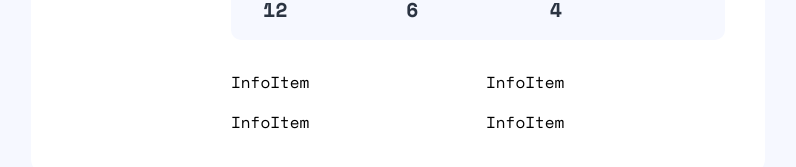
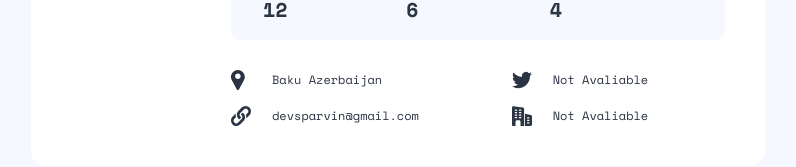
Before and after one commit to ParvinMusayev/Github-User-Finder, a React (Vite) app: page / in a window 1280 px wide. Shown: the part 467-634 px from the top of the page, without its empty margins (242-1038 px from the left). Built offline with nearby package versions, Linux system fonts and the light colour scheme.

Commit message:
feat: Add InfoItem Component

```diff
--- a/src/components/UserCard/components/InfoItem/InfoItem.module.scss
+++ b/src/components/UserCard/components/InfoItem/InfoItem.module.scss
@@ -0,0 +1,25 @@
+:global {
+    body[data-theme="light"] {
+        --info-color: var(--gray-300);
+
+    }
+
+    body[data-theme="dark"] {
+        --info-color: var(--white);
+    }
+}
+
+
+.infoItem {
+    color: var( --info-color);
+    font-size: 0.75em;
+    line-height: 1.5;
+    display: flex;
+    align-items: center;
+
+    svg {
+        fill: var(--info-color);
+        margin-right: 1rem;
+        width: 25px;
+    }
+}
--- a/src/components/UserCard/components/InfoItem/index.tsx
+++ b/src/components/UserCard/components/InfoItem/index.tsx
@@ -1,9 +1,37 @@
-import React from 'react'
+import React from "react";
 
-const InfoItem:React.FC = () => {
-  return (
-    <div>InfoItem</div>
-  )
+//style
+import css from "./InfoItem.module.scss";
+
+interface IInfoItemProps {
+  icon: React.ReactNode;
+  text?: string | null;
+  isLink?: boolean;
 }
 
-export default InfoItem
+const InfoItem: React.FC<IInfoItemProps> = ({ icon, isLink, text }) => {
+
+  const currentText = text || "Not Avaliable";
+  let currentHref = "";
+
+  if (isLink) {
+    currentHref = text && text.startsWith("http") ? text : `https://${text}`;
+  }
+
+  return (
+    <div className={css.infoItem}>
+      {icon}
+      <div>
+        {isLink && text ? (
+          <a href={currentHref} target="_blank">
+            {currentText}
+          </a>
+        ) : (
+          currentText
+        )}
+      </div>
+    </div>
+  );
+};
+
+export default InfoItem;
```
